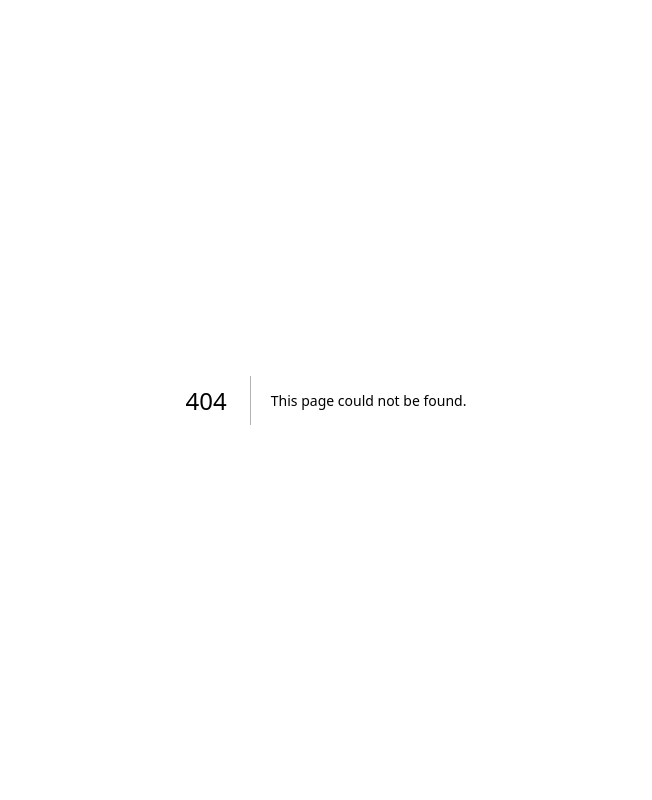
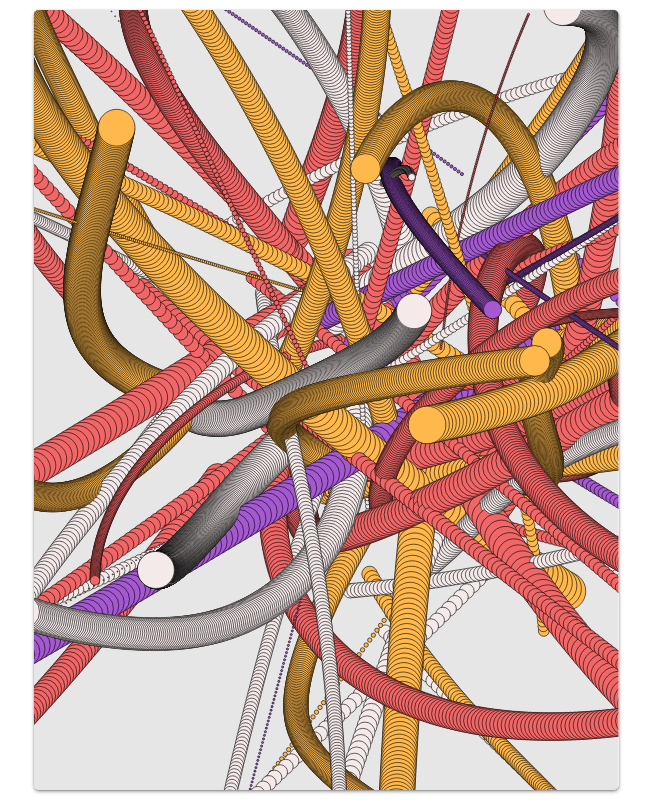
Before and after one commit to ashakirzianov/ashakirzianov-com, a Next.js app: page /knots/1 in a window 1280 px wide. Before the commit this address had no page. Shown: the whole page, without its empty margins (314-966 px from the left). Built offline with nearby package versions, Linux system fonts and the light colour scheme.

Commit message:
Veriants routing

```diff
--- /dev/null
+++ b/pages/knots/[id].tsx
@@ -0,0 +1,43 @@
+import { PosterPage } from "@/components/PosterPage";
+import { useSketcher } from "@/hooks/sketcher";
+import { Scene } from "@/sketcher";
+import { variations } from "@/sketches/knots";
+import { GetStaticPaths, GetStaticProps } from "next";
+
+export const getStaticPaths: GetStaticPaths = async function () {
+    let paths = variations.map(
+        (_, idx) => ({
+            params: {
+                id: `${idx}`,
+            },
+        }),
+    );
+    return {
+        paths,
+        fallback: false,
+    };
+}
+
+export const getStaticProps: GetStaticProps = async function ({ params }) {
+    let id = params!.id as string;
+    let idx = parseInt(id, 10);
+    return {
+        props: {
+            index: idx,
+        },
+    };
+}
+type Props = {
+    index: number,
+};
+export default function Knots({ index }: Props) {
+    let { node } = useSketcher({
+        scene: variations[index]!,
+        period: 40,
+    });
+    return <PosterPage title="Knots" description="Knots series">
+        <div>
+            {node}
+        </div>
+    </PosterPage>;
+}
--- a/pages/knots.tsx
+++ b/pages/knots/index.tsx
@@ -1,12 +1,13 @@
 import { PosterPage } from "@/components/PosterPage";
 import { useSketcher } from "@/hooks/sketcher";
-import { current } from "@/sketches/knots";
+import { randomItem } from "@/sketcher";
+import { current, variations } from "@/sketches/knots";
 
 // @refresh reset
 
 export default function Knots() {
     let { node } = useSketcher({
-        scene: current(),
+        scene: randomItem(variations),
         period: 40,
         chunk: 500,
         // skip: 500,
--- a/sketches/knots.ts
+++ b/sketches/knots.ts
@@ -7,6 +7,11 @@ import {
     midpoint, gray, multRGBA, colorLayer,
     Color, RGBAColor, cubicBox, NumRange, removeUndefined, Canvas, boxSize, Render, modItem, randomInt, rectBox, dynamicColorLayer, hueRange, pulsating, ColorGetter, Vector, vals, addVector, ColorOrGetter,
 } from '@/sketcher';
+
+export const variations = [
+    raveVariation(),
+    randomBatchesVariation(),
+];
 
 export function current() {
     return raveVariation();
```
